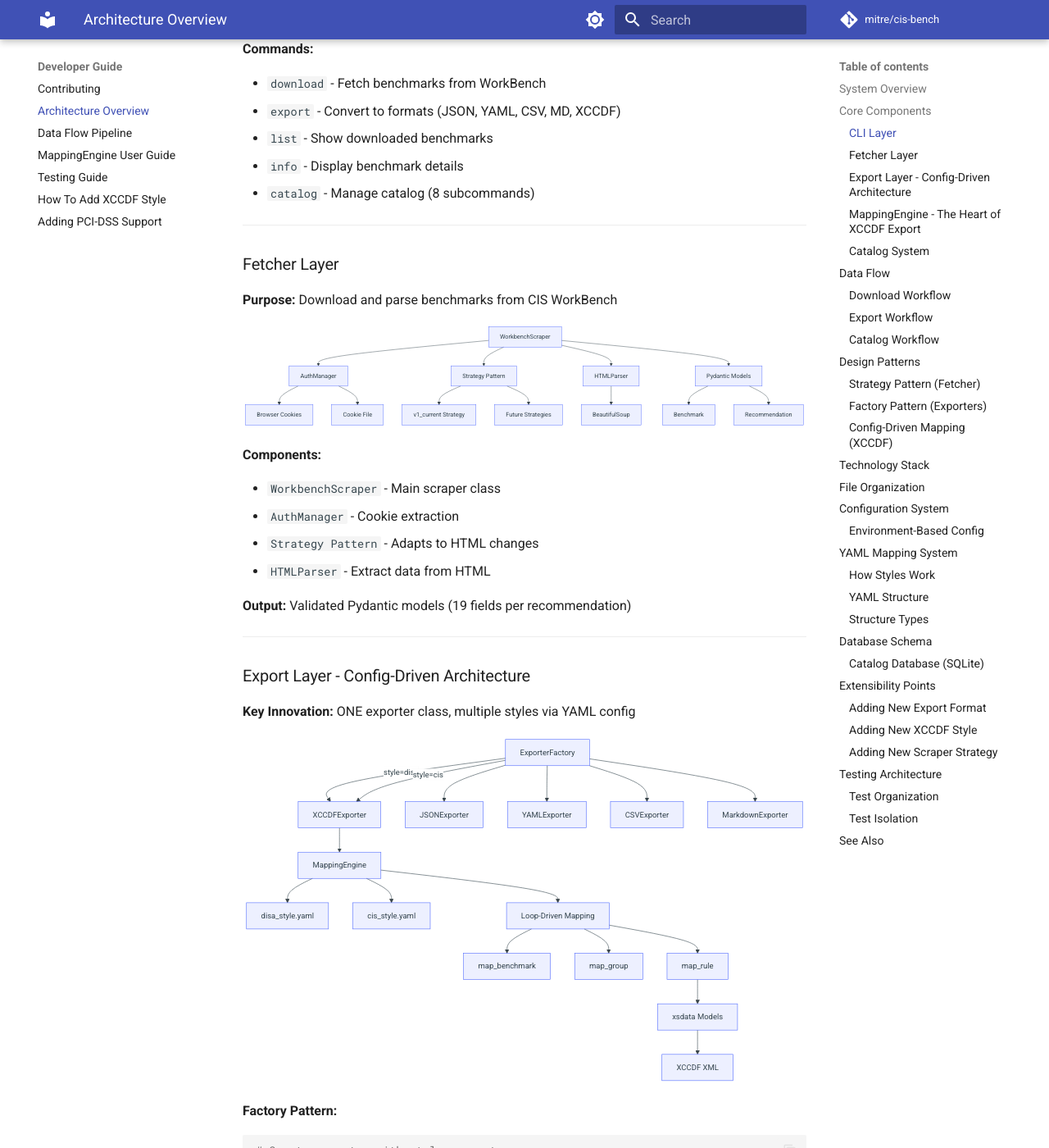
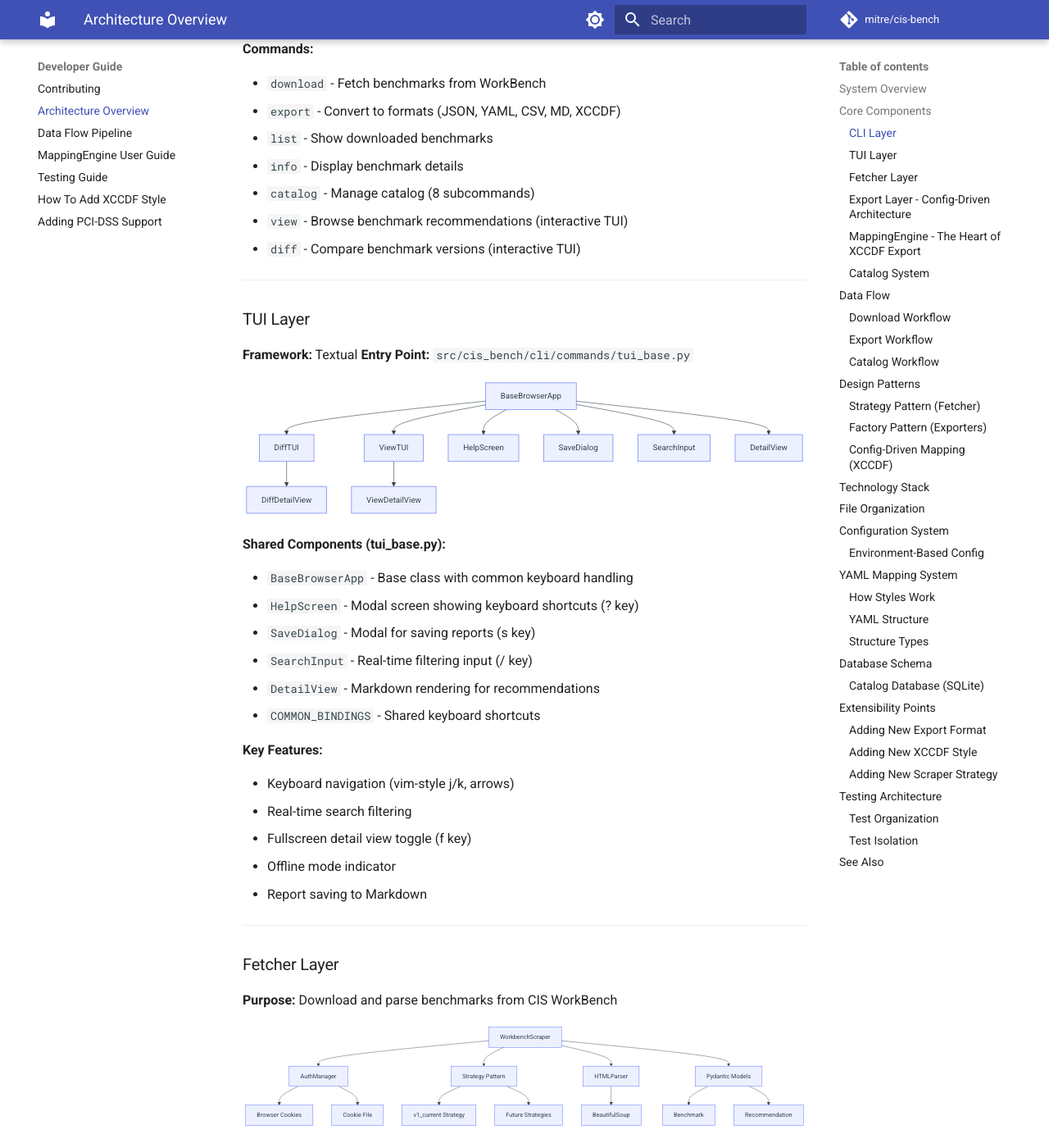
Before and after one commit to mitre/cis-bench, an MkDocs documentation site: the page built from docs/developer-guide/architecture.md, in a window 1280 px wide and 1400 px high, scrolled down 2304 px. Shown: the whole window at 82% size. Built offline with MkDocs 1.6.1 and Material for MkDocs 9.7.7, drawn with Linux system fonts in a browser that asks for light colours; comment, search, counter and statistics services are not loaded; some of the changed text lies outside the part shown.

Commit message:
docs: add TUI architecture documentation and fix mkdocs build
- Add TUI Layer section to architecture.md with component diagram
- Add Textual to technology stack
- Add TUI file structure to file organization
- Add view/diff commands to CLI commands list
- Add mkdocs-autorefs dependency (fixes build)

Authored by: Aaron Lippold<lippold@gmail.com>

````diff
--- a/docs/developer-guide/architecture.md
+++ b/docs/developer-guide/architecture.md
@@ -67,6 +67,46 @@ F --> F4[update]
 - `list` - Show downloaded benchmarks
 - `info` - Display benchmark details
 - `catalog` - Manage catalog (8 subcommands)
+- `view` - Browse benchmark recommendations (interactive TUI)
+- `diff` - Compare benchmark versions (interactive TUI)
+
+---
+
+### TUI Layer
+
+**Framework:** Textual
+**Entry Point:** `src/cis_bench/cli/commands/tui_base.py`
+
+```mermaid
+graph TD
+A[BaseBrowserApp] --> B[DiffTUI]
+A --> C[ViewTUI]
+
+A --> D[HelpScreen]
+A --> E[SaveDialog]
+A --> F[SearchInput]
+A --> G[DetailView]
+
+B --> H[DiffDetailView]
+C --> I[ViewDetailView]
+```
+
+**Shared Components (tui_base.py):**
+
+- `BaseBrowserApp` - Base class with common keyboard handling
+- `HelpScreen` - Modal screen showing keyboard shortcuts (? key)
+- `SaveDialog` - Modal for saving reports (s key)
+- `SearchInput` - Real-time filtering input (/ key)
+- `DetailView` - Markdown rendering for recommendations
+- `COMMON_BINDINGS` - Shared keyboard shortcuts
+
+**Key Features:**
+
+- Keyboard navigation (vim-style j/k, arrows)
+- Real-time search filtering
+- Fullscreen detail view toggle (f key)
+- Offline mode indicator
+- Report saving to Markdown
 
 ---
 
@@ -396,6 +436,7 @@ requires_post_processing: true
 **CLI/UX:**
 
 - Rich (formatting, progress bars)
+- Textual (interactive TUI for view/diff commands)
 - questionary (interactive prompts)
 
 **Development:**
@@ -415,6 +456,9 @@ src/cis_bench/
 ├── cli/ # Click commands
 │ ├── app.py # Main CLI
 │ └── commands/ # Command modules
+│     ├── tui_base.py # Shared TUI components
+│     ├── view_tui.py # View command TUI
+│     └── diff_tui.py # Diff command TUI
 ├── fetcher/ # WorkBench scraper
 │ ├── workbench.py # Main scraper
 │ ├── auth.py # Authentication
--- a/pyproject.toml
+++ b/pyproject.toml
@@ -226,3 +226,6 @@ skips = [
 dev = [
     "libcst>=1.8.6",
 ]
+docs = [
+    "mkdocs-autorefs>=1.4.3",
+]
````
Also changed, not shown: 1 other file.
